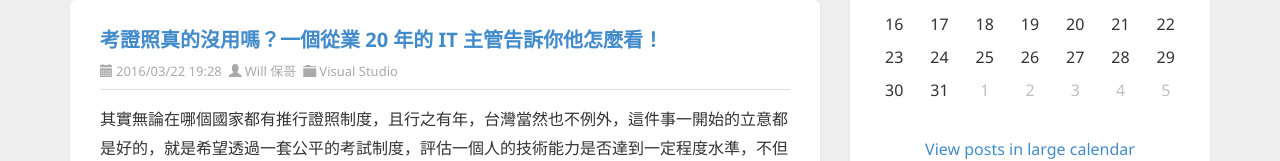
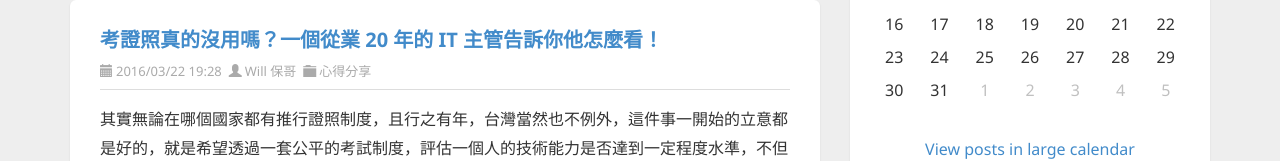
Before and after one commit to coolrare/DCT_106038, an Angular app: page / in a window 1280 px wide. Shown: the part 538-699 px from the top of the page. Built offline with nearby package versions, Linux system fonts and the light colour scheme.

Commit message:
10 練習 Angular 結構型指令使用: ngFor （套用含有 '-' 的屬性）

```diff
--- a/src/app/app.component.html
+++ b/src/app/app.component.html
@@ -17,7 +17,7 @@
                 <div class="post-info clearfix">
                   <span class="post-date"><i class="glyphicon glyphicon-calendar"></i>{{item.date}}</span>
                   <span class="post-author"><i class="glyphicon glyphicon-user"></i><a href="http://blog.miniasp.com/author/will.aspx">{{item.author}}</a></span>
-                  <span class="post-category"><i class="glyphicon glyphicon-folder-close"></i><a href="http://blog.miniasp.com/category/Visual-Studio.aspx">Visual Studio</a></span>
+                  <span class="post-category"><i class="glyphicon glyphicon-folder-close"></i><a [href]="item['category-link']">{{item.category}}</a></span>
                 </div>
               </header>
               <section class="post-body text" [innerHTML]="item.summary">
@@ -54,7 +54,7 @@
               <div class="widget-content" #content>
                 <div style="text-align: center">
                   <div id="calendarContainer">
-                    <table class="calendar" summary="" style=";border-collapse:collapse;">
+                    <table class="calendar" summary="" style="border-collapse:collapse;">
                       <tbody>
                         <tr>
                           <td><a href="#">&lt;&lt;</a>&nbsp;&nbsp;</td>
```
